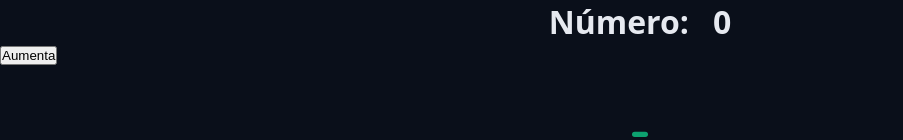
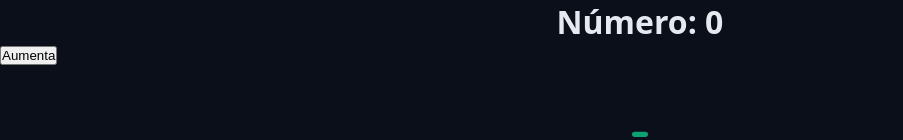
Before and after one commit to Felipe-PS-95/chronos-pomodoro, a React (Vite) app: page / in a window 1280 px wide. Shown: the top 140 px of the page, without its empty margins (0-903 px from the left). Built offline with nearby package versions, Linux system fonts and the light colour scheme.

Commit message:
34. Usando useState para o estado com programação reativa

```diff
--- a/src/App.tsx
+++ b/src/App.tsx
@@ -11,25 +11,28 @@
 import { Cycles } from "./components/Cycles";
 import { DefaultButton } from "./components/DefaultButton";
 import { PlayCircleIcon } from "lucide-react";
+import { useState } from "react";
 
 export function App() {
-  let numero = 0;
+  // Que todos os componentes que usam "numero"
+  // saibam das mudanças em seu valor
+
+  // Sempre que eu usar useState, não vou usar atribuição diretamente
+  // const [numero, setNumero] = useState(() => {
+  //   console.log("Lazy initialization");
+  //   return 0;
+  // });
+
+  const [numero, setNumero] = useState(0);
 
   function handleClick() {
-    const span = document.getElementById("numero");
-
-    if (!span) return;
-
-    numero += 1;
-    span.innerText = numero.toString();
-    console.log(numero, Date.now());
+    // setNumero((prevState) => prevState + 1);
+    setNumero(1);
   }
 
   return (
     <>
-      <Heading>
-        Número: <span id="numero">{numero}</span>
-      </Heading>
+      <Heading>Número: {numero}</Heading>
       <button onClick={handleClick}>Aumenta</button>
 
       <Container>
```
